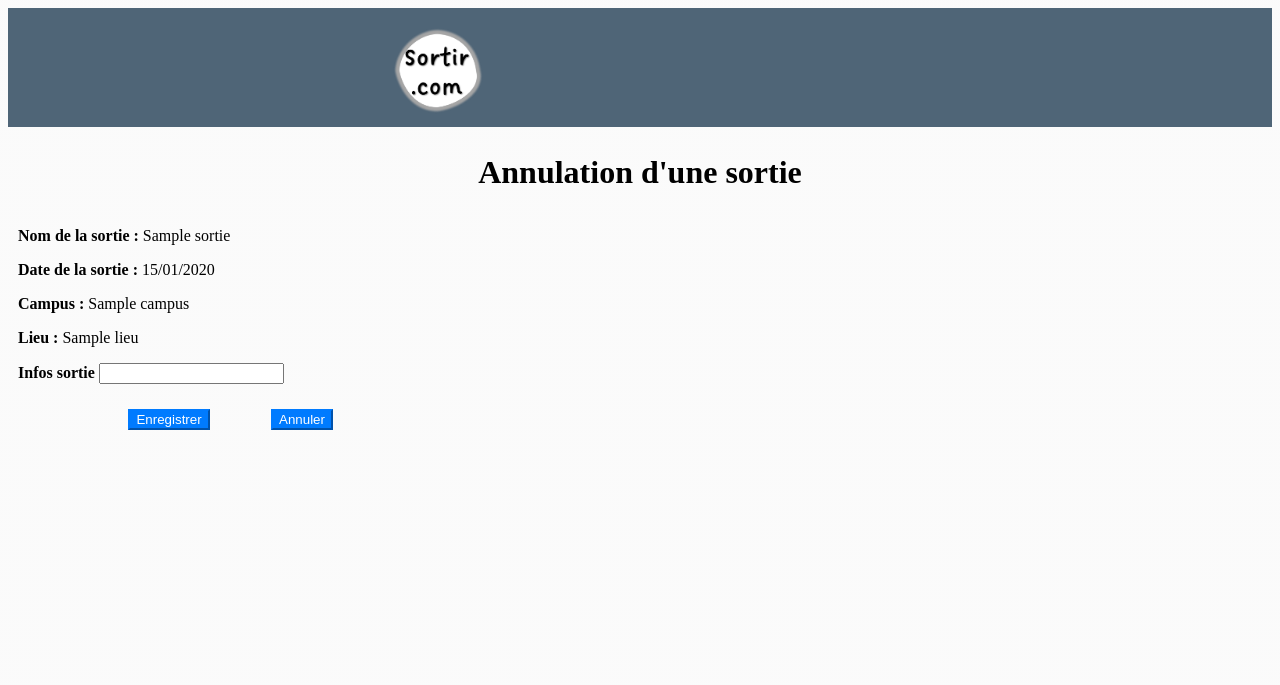
After one commit to thogmaz/Sortir, a Symfony app: template templates/sortie/annulation.html.twig in a window 1280 px wide. The commit adds this page. Shown: the top 685 px of the page. Run offline with Twig, Linux system fonts and the light colour scheme; the template is opened without the code that fills it: most values are stand-ins (such as "Sample title", 1, 10 or a date in 2020); form fields are guessed from the names that the template uses; some libraries are stand-ins or nearby versions.

Commit message:
03/03/2023 last push

```diff
--- a/public/css/stylsheet.css
+++ b/public/css/stylsheet.css
@@ -2,6 +2,7 @@
     max-width: 100%;
     display: flex;
     flex-direction: row;
+
 }
 
 #search_form {
--- a/templates/accueil/listing.html.twig
+++ b/templates/accueil/listing.html.twig
@@ -51,12 +51,13 @@
                                        title="s'inscrire">S'inscrire</a>
                                 {% endif %}
                                 {% if app.user == s.organisateur %}
-                                    <a href="#" title="annuler">Annuler</a>
+                                    <a href="{{ path('app_annule_sortie', {'id': s.id}) }}" title="annuler">Annuler</a>
                                 {% endif %}
                             {% endif %}
 
                             {% if s.etat == 'crée' and app.user == s.organisateur %}
-                                <a href="#" title="publier">Publier</a>
+                                <a href="{{ path('app_publish', {'id': s.id}) }}" title="publier">Publier</a>
+                                <a href="{{ path('app_annule_sortie', {'id': s.id}) }}" title="annuler">Annuler</a>
                             {% endif %}
 
 
--- a/templates/profil/profil.html.twig
+++ b/templates/profil/profil.html.twig
@@ -9,6 +9,11 @@
                 {{ form_start(profilForm) }}
                 {{ form_widget(profilForm) }}
 
+                <div>
+
+                    <a href="{{ path('app_forgot_password_request') }}"><input type="button" class="btn-warning" value="Réinitialiser mot de passe"></a>
+                </div>
+
                 <button type="submit" class="btn">Enregistrer</button>
                 <button type="reset" class="btn">Annuler</button>
             </div>
--- /dev/null
+++ b/templates/sortie/annulation.html.twig
@@ -0,0 +1,37 @@
+{% extends 'base.html.twig' %}
+
+{% block body %}
+    <h1>Annulation d'une sortie</h1>
+    <div class="container">
+        <div>
+            {% for message in app.flashes('success') %}
+                <div class="alert alert-success">
+                    {{ message }}
+                </div>
+            {% endfor %}
+        </div>
+        <div>
+            {% for message in app.flashes('error') %}
+                <div class="alert alert-danger">
+                    {{ message }}
+                </div>
+            {% endfor %}
+        </div>
+        {{ form_start(annulationData) }}
+
+        <p><span>Nom de la sortie : </span>{{ sortie.nom }} </p>
+        <p><span>Date de la sortie : </span>{{ sortie.dateHeureDebut | date("d/m/Y") }} </p>
+        <p><span>Campus : </span>{{ sortie.campus }} </p>
+        <p><span>Lieu : </span>{{ sortie.lieu }} </p>
+
+        <label for="infoSortie">Infos sortie</label>
+        {{ form_widget(annulationData.infosSortie) }}
+
+        <div id="sortie-btns">
+            <input method="POST" name="save" type="submit" class="btn" value="Enregistrer">
+            <button type="reset" class="btn">Annuler</button>
+        </div>
+        {{ form_end(annulationData) }}
+
+    </div>
+{% endblock %}
```
Also changed, not shown: src/Controller/AccueilController.php (+16 -1 lines), src/Controller/SortieController.php (+36 -4 lines), src/Form/AnnuleSortieFormType.php (added, +27 -0 lines).
